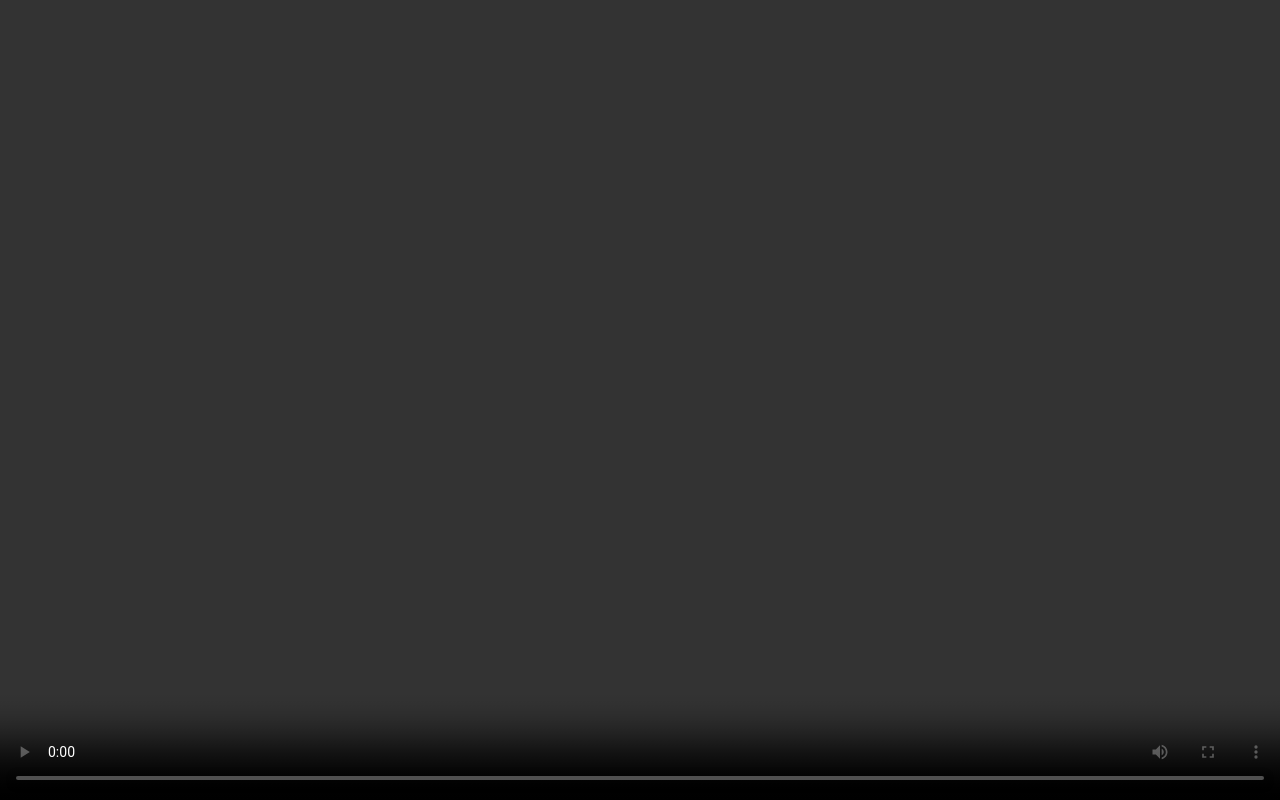
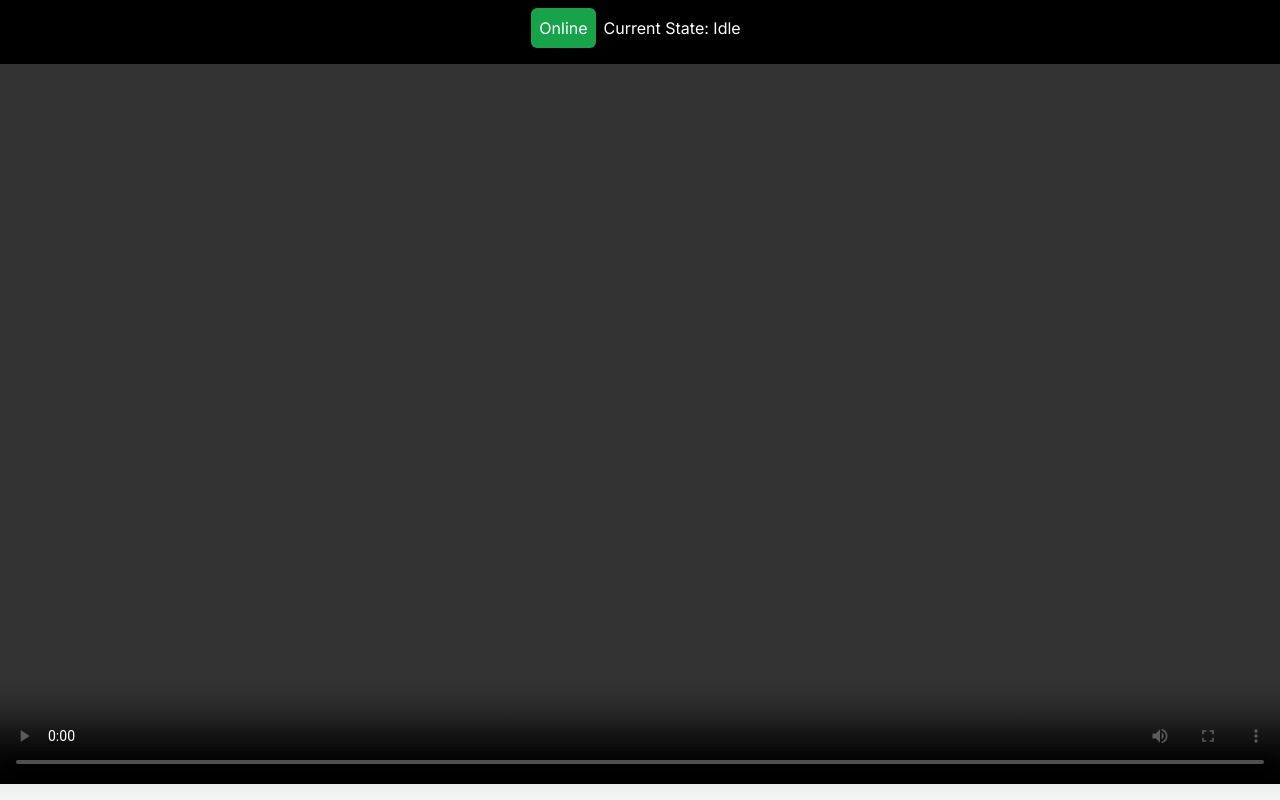
Before and after one commit to panieldark/video-streaming-with-chat, a Next.js app: page / in a window 1280 px wide. Built offline with nearby package versions, Linux system fonts and the light colour scheme.

Commit message:
UI tweaks

```diff
--- a/src/app/layout.tsx
+++ b/src/app/layout.tsx
@@ -5,7 +5,7 @@ import "./globals.css";
 const inter = Inter({ subsets: ["latin"] });
 
 export const metadata: Metadata = {
-  title: "Create Next App",
+  title: "streaming demo",
   description: "Generated by create next app"
 };
 
--- a/src/app/page.tsx
+++ b/src/app/page.tsx
@@ -2,35 +2,63 @@
 
 import Script from "next/script";
 import { useRef, useState } from "react";
+import { twMerge } from "tailwind-merge";
 
+type AwsIvsPlayerState = "Buffering" | "Ended" | "Idle" | "Playing" | "Ready";
 export default function Home() {
   const [isInitializeComplete, setIsInitializeComplete] = useState(false);
 
   const videoRef = useRef(null);
+  const ivsPlayerRef = useRef(null);
   const streamUrl =
     "https://4844c5bc739b.us-west-2.playback.live-video.net/api/video/v1/us-west-2.714567495486.channel.FgXf7YVomET2.m3u8";
-
+  const [playerState, setPlayerState] = useState<AwsIvsPlayerState>("Idle");
   const initialize = () => {
     const ivsPlayer = IVSPlayer.create();
+
+    ivsPlayerRef.current = ivsPlayer;
     ivsPlayer.attachHTMLVideoElement(videoRef.current);
     ivsPlayer.load(streamUrl);
     ivsPlayer.play();
+    ivsPlayer.addEventListener(IVSPlayer.PlayerState.PLAYING, () =>
+      setPlayerState("Playing")
+    );
+    (["Buffering", "Ended", "Idle", "Ready"] as const).forEach((state) =>
+      ivsPlayer.addEventListener(state, () => setPlayerState(state))
+    );
+
     setIsInitializeComplete(true);
   };
+  const playerOnline = !(playerState === "Ended");
 
   return (
-    <div>
+    <>
       <Script
-        src="https://player.live-video.net/1.11.0/amazon-ivs-player.min.js"
+        src="https://player.live-video.net/1.28.0/amazon-ivs-player.min.js"
         onLoad={initialize}
       />
+      <div className="bg-black">
+        <div className="flex py-2 flex-row items-center justify-center">
+          <span
+            className={twMerge(
+              "rounded-md text-white mb-3 p-2",
+              playerOnline ? "bg-green-600" : "bg-gray-600"
+            )}>
+            {playerOnline ? "Online" : "Offline"}
+          </span>
+          <span className="rounded-md text-white mb-3 p-2">
+            Current State: {playerState}
+          </span>
+        </div>
+
         <video
           ref={videoRef}
           controls
           autoPlay
           playsInline
-        className="w-full h-full left-0 top-0 fixed"
+          className="w-full h-[90%] left-0 top-16 fixed"
         />
       </div>
+    </>
   );
 }
```
Also changed, not shown: package.json (+5 -4 lines), 1 other file (tests, documents, lock files or other folders). Lines whose indentation alone changed are shown as unchanged.
